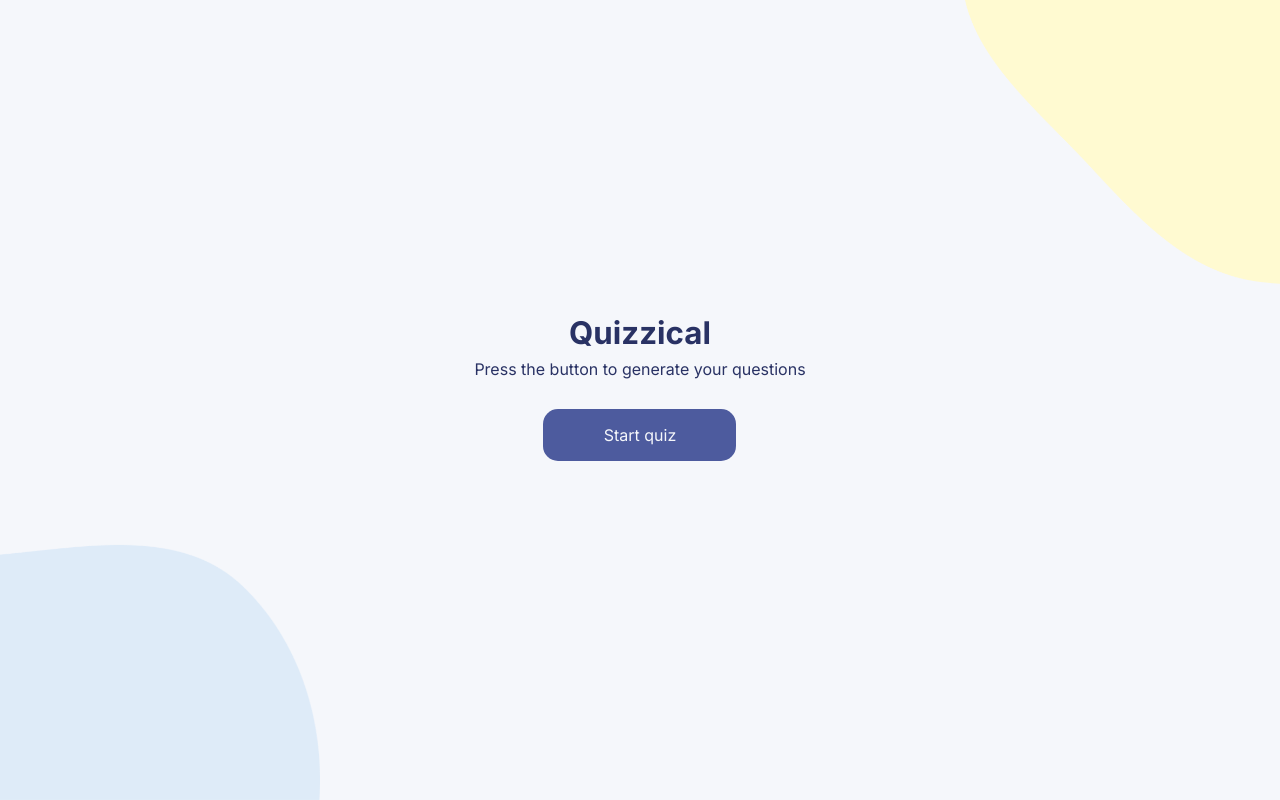
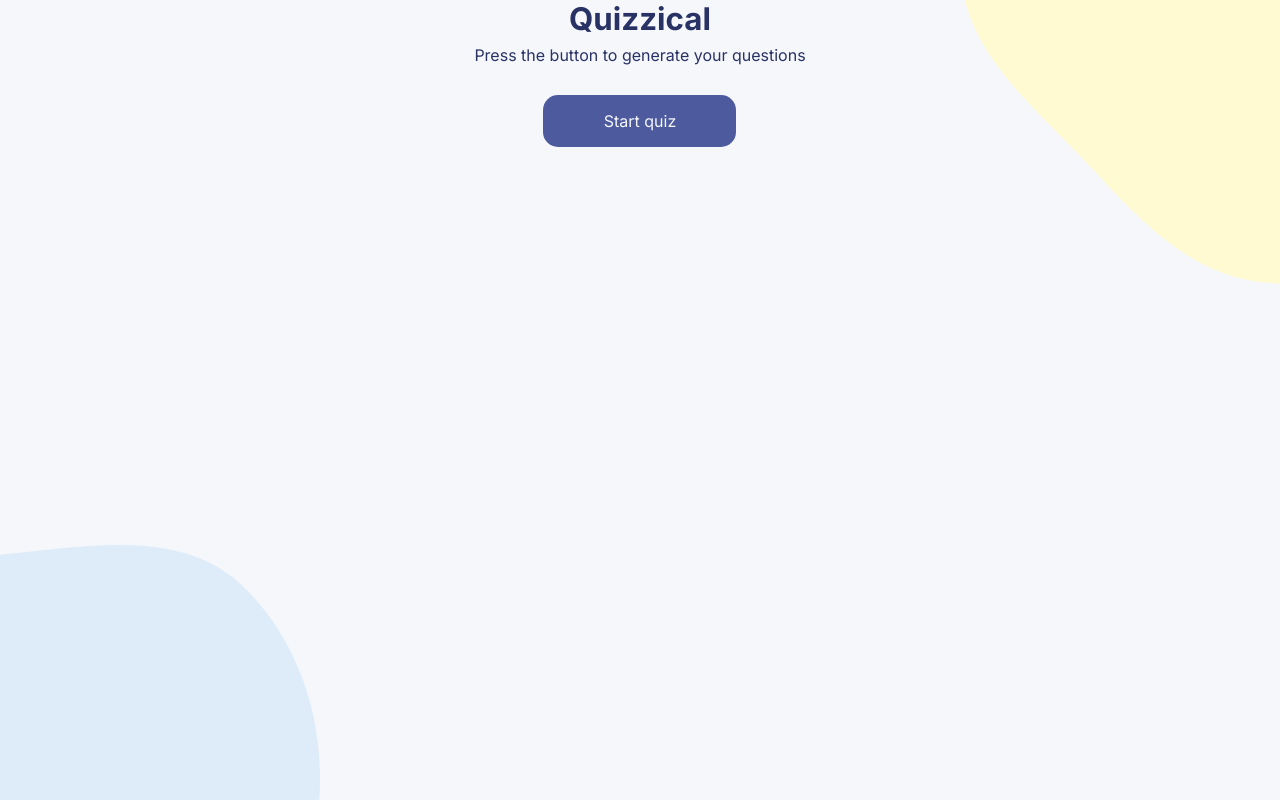
Before and after one commit to Jerkner/Quizzical, a React (Vite) app: page / in a window 1280 px wide. Built offline with nearby package versions, Linux system fonts and the light colour scheme.

Commit message:
Update index.css

```diff
--- a/src/index.css
+++ b/src/index.css
@@ -16,7 +16,7 @@ body {
     display: flex;
     flex-direction: column;
     align-items: center;
-    justify-content: center;
+    /* justify-content: center; */
     height: 100vh;
 }
 
@@ -97,7 +97,6 @@ button {
     z-index: 1;
     width: min(87.5vw, 550px);
     height: 88vh;
-    margin: 40px auto;
 }
 
 .questions-question {
```
